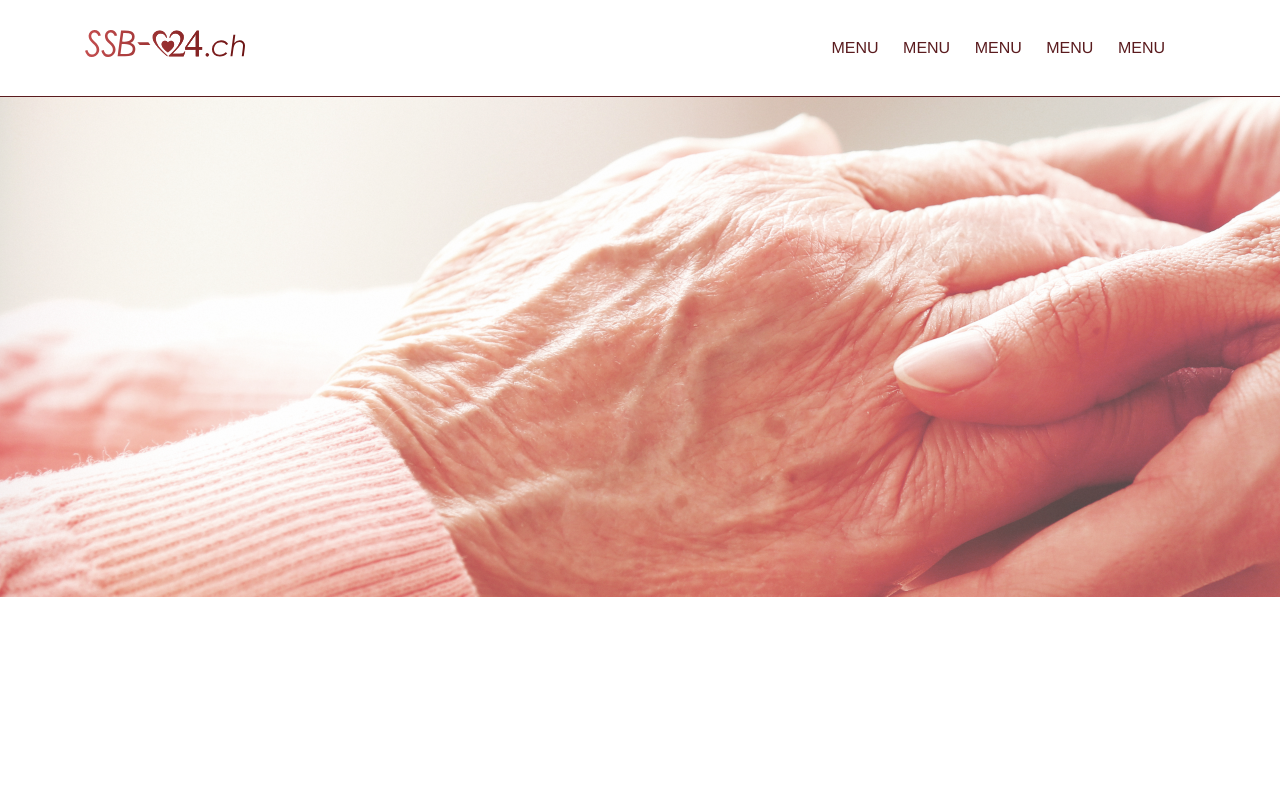
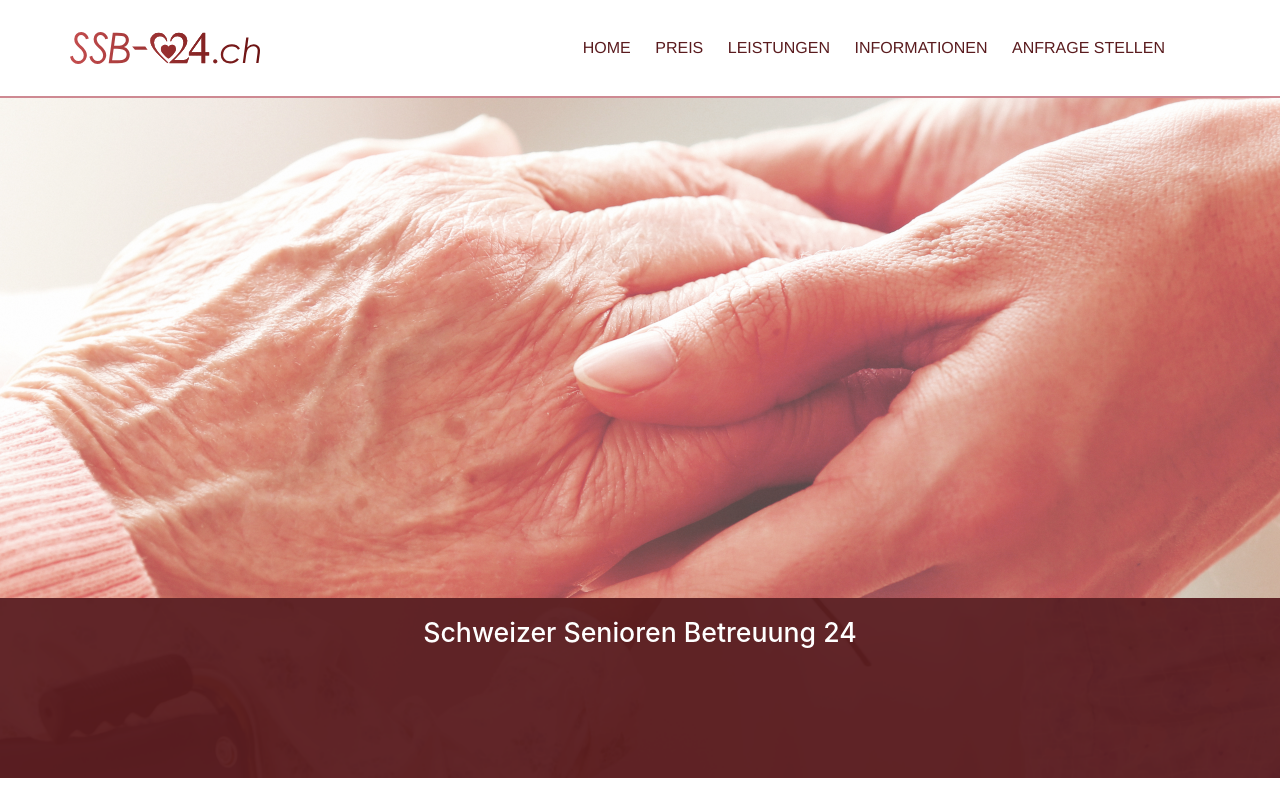
Before and after one commit to Janisss/SSB-24, a website: page index.html in a window 1280 px wide. Drawn offline with Linux system fonts and the light colour scheme; files whose address does not match are found by name.

Commit message:
text start

```diff
--- a/index.html
+++ b/index.html
@@ -3,9 +3,9 @@
   <head>
     <meta charset="utf-8">
     <meta name="viewport" content="width=device-width, initial-scale=1, shrink-to-fit=no">
-    <meta name="description" content="">
-    <meta name="author" content="">
-    <title></title>
+    <meta name="description" content="SSB-24">
+    <meta name="author" content="SSB-24">
+    <title>SSB-24.ch</title>
     <!-- Bootstrap core CSS -->
     <link href="vendor/bootstrap/css/bootstrap.min.css" rel="stylesheet">
     <link href="vendor/bootstrap/css/brickstone.css" rel="stylesheet">
@@ -16,16 +16,15 @@
     <nav>
       <div class="container">
         <div class="row">
-          <div class="col-md-2 logo">
-            <img src="./images/ssb_logo.svg" alt="LOGO">
+          <div class="col-sm-2 col-md-2 col-lg-2 logo">
           </div>
-          <div class="navbar-nav col-md-10">
+          <div class="navbar-nav col-sm-10 col-md-10 col-lg-10">
             <ul>
-              <li>MENU</li>
-              <li>MENU</li>
-              <li>MENU</li>
-              <li>MENU</li>
-              <li>MENU</li>
+              <li><a href="">Home</a></li>
+              <li><a href="">Preis</a></li>
+              <li><a href="">Leistungen</a></li>
+              <li><a href="">Informationen</a></li>
+              <li><a href="">Anfrage Stellen</a></li>
             </ul>
           </div>
         </div>
@@ -37,6 +36,14 @@
       <div class="header-pic"></div>
     <!-- HEADER PIC END-->
 
+    <!-- PARALAX BG-->
+    	<div class="parallax">
+    		<div class="container">
+    			<h1 class="c-w">Schweizer Senioren Betreuung 24</h1>
+    		</div>
+    	</div>
+    <!-- PARALAX BG-->
+
     <!-- Bootstrap core JavaScript -->
     <script src="vendor/jquery/jquery.min.js"></script>
     <script src="vendor/popper/popper.min.js"></script>
--- a/vendor/bootstrap/css/brickstone.css
+++ b/vendor/bootstrap/css/brickstone.css
@@ -1,7 +1,23 @@
 
 :root{
 	--mainColor: #5A1B1E;
+	--easyColor: #CE8992;
 	--mainFont: Helvetica;
+}
+
+a{
+	color: var(--mainColor);
+	text-transform: uppercase;
+}
+
+h1{
+	font-size: 20pt;
+	text-align: center;
+	padding: 20px;
+}
+
+.c-w{
+	color: white;
 }
 
 nav li{
@@ -12,6 +28,7 @@ nav li{
 	color: var(--mainColor);
 	font-family: var(--mainFont);
 	line-height: 3.5;
+	font-weight: 100;
 }
 
 nav ul{
@@ -22,17 +39,29 @@ nav ul{
 	margin: 20px;
 }
 
-.logo img{
-	width: 100%;
-	margin-top: 30px;
-	margin-bottom: 30px;
+.logo{
+	background-image: url(./../../../images/ssb_logo.svg);
+	background-size: contain;
+	background-repeat: no-repeat;
+	background-position: center;
 }
 
 nav{
-	border-bottom: 1px solid var(--mainColor);
+	border-bottom: 2px solid var(--easyColor);
 }
 
 .header-pic{
 	height: 500px;
-	background-image: url(images/header_image.png);
+	background-image: url(./../../../images/header_image.png);
+	background-size: cover;
+	background-repeat: no-repeat;
+	background-position: center
 }
+
+.parallax{
+	min-height: 180px;
+	background-image: url(../../../images/bg_parallax.png);
+	background-repeat: no-repeat;
+	background-attachment: fixed;
+	background-size: cover;
+}
```
